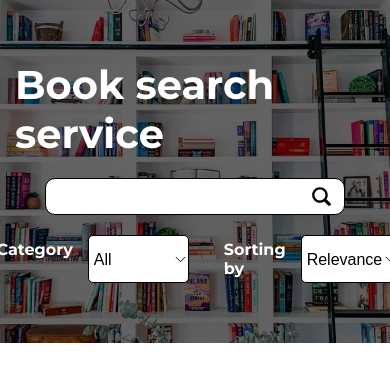
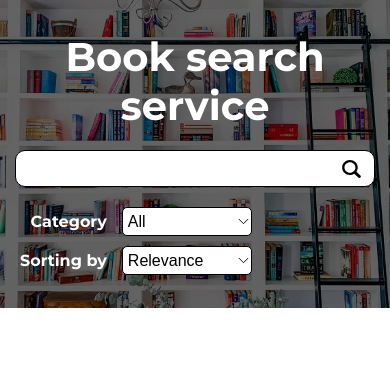
Before and after one commit to MelancholicCode/Book-search, a React (Create React App) app: page / in a window 390 px wide. Shown: the top 382 px of the page. Built offline with nearby package versions, Linux system fonts and the light colour scheme.

Commit message:
fix styles for header

```diff
--- a/src/components/Header/Header.scss
+++ b/src/components/Header/Header.scss
@@ -1,6 +1,6 @@
 .header {
   position: relative;
-  padding: 60px 0;
+  padding: clamp(1.875rem, 1.169rem + 3.53vw, 3.75rem) 0;
   background-color: rgba(0, 0, 0, 0.6);
   &::before {
     z-index: -1;
@@ -21,9 +21,16 @@
   &__title {
     font-size: 40px;
     color: #fff;
+    text-align: center;
   }
   &__filter-list {
     display: flex;
     gap: 30px;
+    @media (max-width: 480px) {
+      flex-direction: column;
+      gap: 10px;
+      align-self: flex-start;
+      align-items: flex-end;
+    }
   }
 }
--- a/src/components/UI/Search/Search.scss
+++ b/src/components/UI/Search/Search.scss
@@ -6,7 +6,8 @@
   padding: 5px 10px;
   border: 1px solid #000;
   border-radius: 10px;
-  width: 300px;
+  width: 100%;
+  max-width: 400px;
   &__input {
     height: 100%;
     width: calc(100% - 25px);
--- a/src/components/UI/Select/Select.scss
+++ b/src/components/UI/Select/Select.scss
@@ -8,6 +8,7 @@
   }
   &__select {
     cursor: pointer;
+    width: 130px;
     background: url("../../../img/icons/arrow-down.svg") right/15px no-repeat;
     -webkit-appearance: none;
     background-color: #fff;
```
